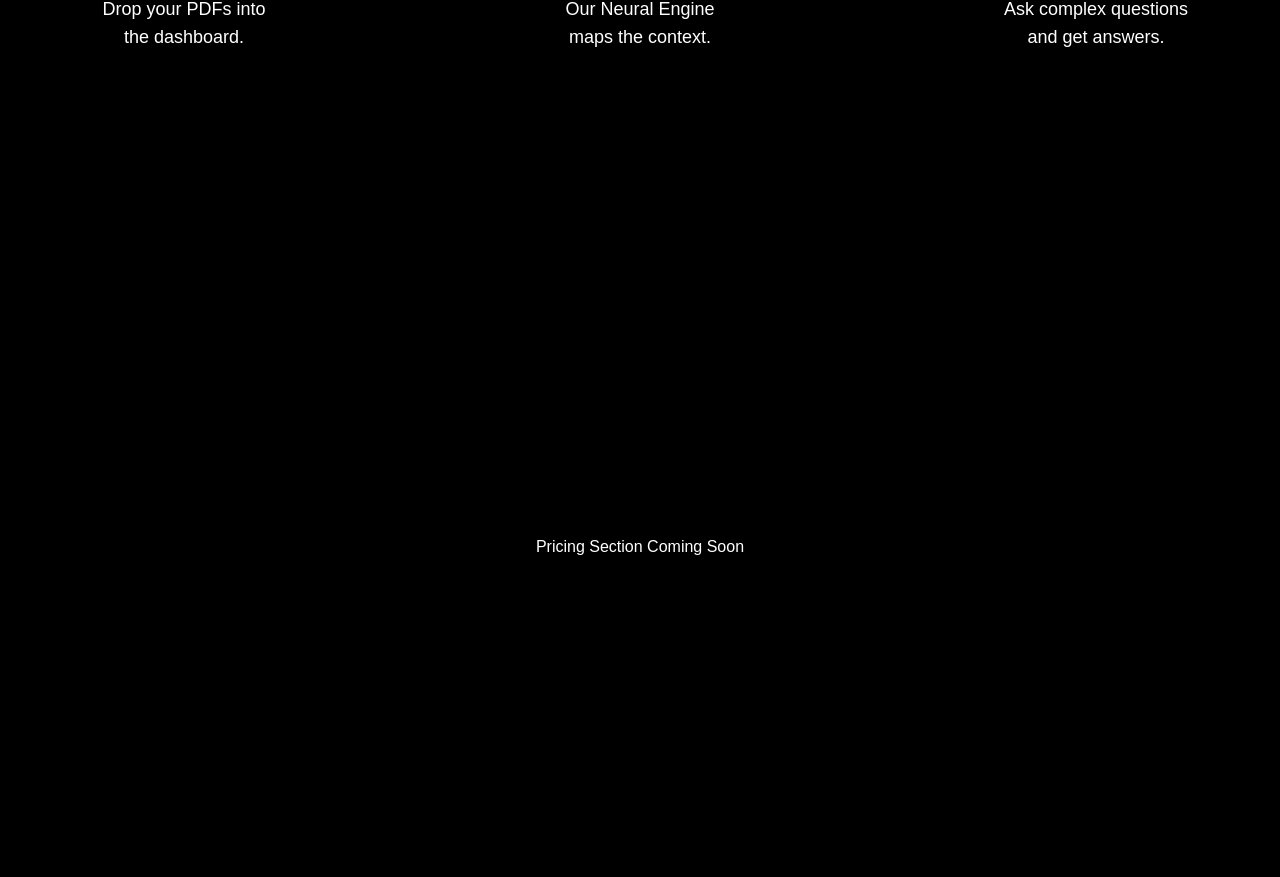
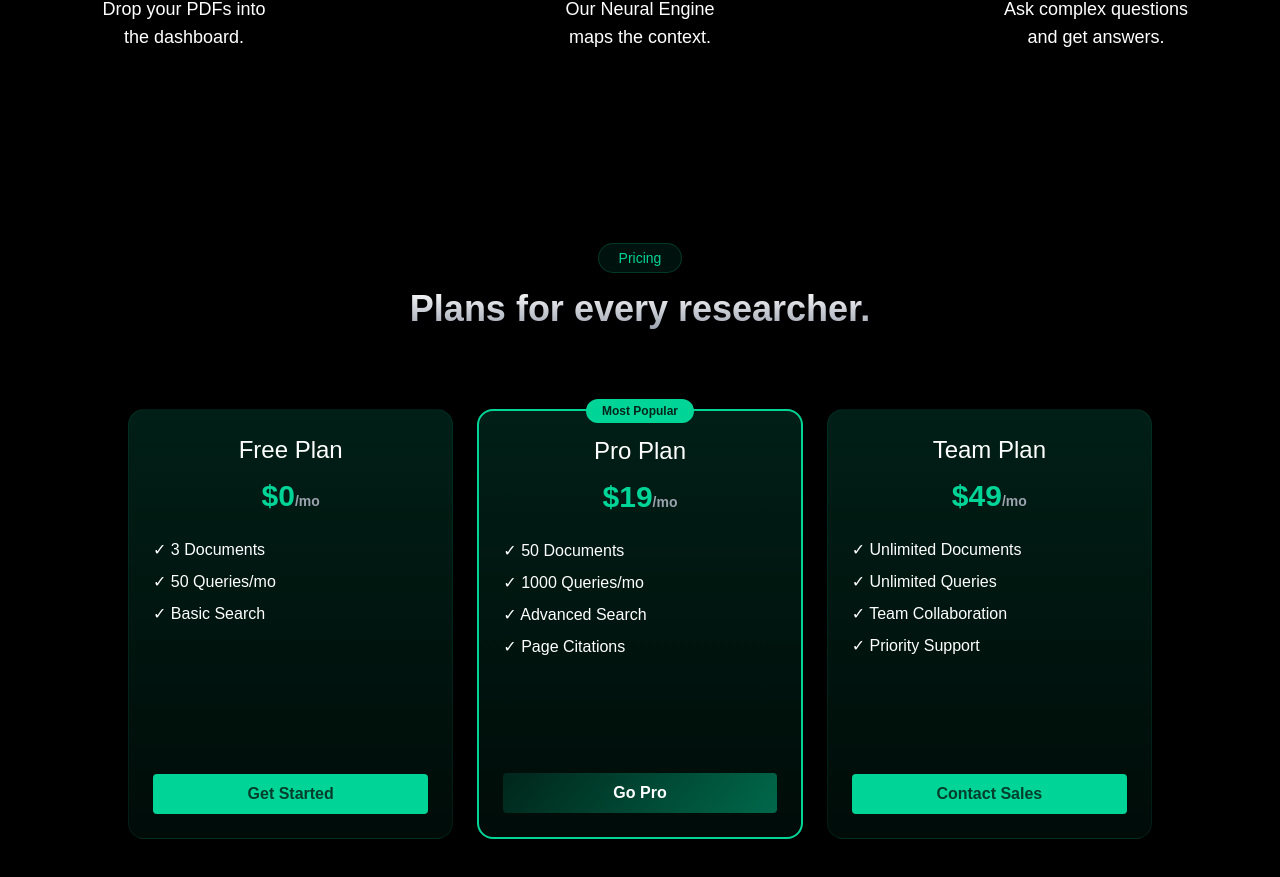
Before and after one commit to BhathiyaVicum/zentic-ai, a React (Vite) app: page / in a window 1280 px wide. Shown: the part 2071-2948 px from the top of the page. Built offline with nearby package versions, Linux system fonts and the light colour scheme; a web font is replaced by a local one.

Commit message:
feat: add Pricing component and integrate it into HomePage

```diff
--- a/src/components/home/Pricing.jsx
+++ b/src/components/home/Pricing.jsx
@@ -0,0 +1,95 @@
+const Pricing = () => {
+
+    return (
+
+        <section id="pricing" className="relative py-24 px-6">
+            <div className="max-w-full mx-auto w-full">
+
+                {/* Section Header */}
+                <div className="text-center max-w-5xl mx-auto">
+                    <button className="px-5 py-1 text-secondary-text text-sm font-light border pointer-events-none border-secondary-text/20 rounded-full bg-brand-muted/30">
+                        Pricing
+                    </button>
+
+                    <h2 className="text-3xl md:text-4xl font-semibold mt-2 md:mt-4 mb-10 md:mb-3 bg-gradient-to-b from-white to-gray-400 bg-clip-text text-transparent">
+                        Plans for every researcher.
+                    </h2>
+
+                    <div className="grid md:grid-cols-2 lg:grid-cols-3 gap-6 mt-1 md:mt-20">
+
+
+                        <div className="flex flex-col bg-gradient-to-b from-brand-muted/50 to-brand-dark/30 border border-brand-light/10 rounded-2xl px-6 py-6 md:min-h-[430px] md:py-6 hover:border-brand-light/30 transition-all duration-300 hover:-translate-y-1">
+
+                            <h3 className="text-2xl font-medium text-primary-text mb-3">
+                                Free Plan
+                            </h3>
+
+                            <p className="text-3xl font-bold text-secondary-text mb-6">$0<span className="text-sm text-gray-400">/mo</span></p>
+
+                            <ul className="text-left space-y-2 mb-6 flex-grow">
+                                <li className="">✓ 3 Documents</li>
+                                <li className="">✓ 50 Queries/mo</li>
+                                <li className="">✓ Basic Search</li>
+                            </ul>
+
+                            <button className="w-full bg-secondary-text px-3 py-2 rounded text-brand-muted font-semibold hover:opacity-80 transition">
+                                Get Started
+                            </button>
+                        </div>
+
+                        <div className="flex flex-col bg-gradient-to-b from-brand-muted/50 to-brand-dark/30 border-2 border-secondary-text rounded-2xl px-6 py-6 md:min-h-[430px]  md:py-6 hover:border-brand-light/30 transition-all duration-300 hover:-translate-y-1 relative">
+
+                            {/* Popular Badge */}
+                            <div className="absolute -top-3 left-1/2 -translate-x-1/2 bg-secondary-text text-brand-dark px-4 py-1 rounded-full text-xs font-semibold">
+                                Most Popular
+                            </div>
+
+                            <h3 className="text-2xl font-medium text-primary-text mb-3 ">
+                                Pro Plan
+                            </h3>
+
+                            <p className="text-3xl font-bold text-secondary-text mb-6">$19<span className="text-sm text-gray-400">/mo</span></p>
+
+                            <ul className="text-left space-y-2 mb-6 flex-grow">
+                                <li className="">✓ 50 Documents</li>
+                                <li className="">✓ 1000 Queries/mo</li>
+                                <li className="">✓ Advanced Search</li>
+                                <li className="">✓ Page Citations</li>
+                            </ul>
+
+                            <button className="w-full bg-btn-primary px-3 py-2 rounded text-primary-text font-semibold hover:opacity-80 transition">
+                                Go Pro
+                            </button>
+                        </div>
+
+                        {/* Card 3 - Team Plan */}
+                        <div className="flex flex-col bg-gradient-to-b from-brand-muted/50 to-brand-dark/30 border border-brand-light/10 rounded-2xl px-6 py-6 md:min-h-[430px] md:py-6 hover:border-brand-light/30 transition-all duration-300 hover:-translate-y-1">
+
+                            <h3 className="text-2xl font-medium text-primary-text mb-3">
+                                Team Plan
+                            </h3>
+
+                            <p className="text-3xl font-bold text-secondary-text mb-6">$49<span className="text-sm text-gray-400">/mo</span></p>
+
+                            <ul className="text-left space-y-2 mb-6 flex-grow">
+                                <li className="">✓ Unlimited Documents</li>
+                                <li className="">✓ Unlimited Queries</li>
+                                <li className="">✓ Team Collaboration</li>
+                                <li className="">✓ Priority Support</li>
+                            </ul>
+
+                            <button className="w-full bg-secondary-text px-3 py-2 rounded text-brand-muted font-semibold hover:opacity-80 transition">
+                                Contact Sales
+                            </button>
+                        </div>
+                    </div>
+
+                </div>
+
+            </div>
+        </section>
+
+    );
+}
+
+export default Pricing;
--- a/src/pages/HomePage.jsx
+++ b/src/pages/HomePage.jsx
@@ -2,6 +2,7 @@ import Navbar from "../components/home/Navbar";
 import Hero from "../components/home/Hero";
 import Features from "../components/home/Features";
 import HowItWorks from "../components/home/HowItWorks";
+import Pricing from "../components/home/Pricing"
 
 const HomePage = () => {
 
@@ -26,9 +27,7 @@ const HomePage = () => {
                 </section>
 
                 <section id="pricing">
-                    <div className="h-screen flex items-center justify-center text-white">
-                        Pricing Section Coming Soon
-                    </div>
+                    <Pricing />
                 </section>
 
                 <section id="faq">
```
